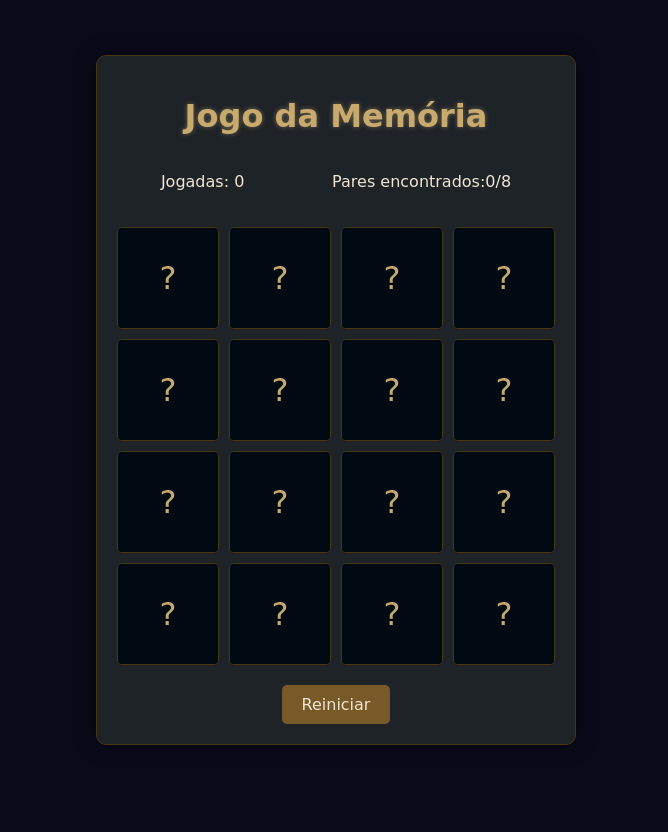
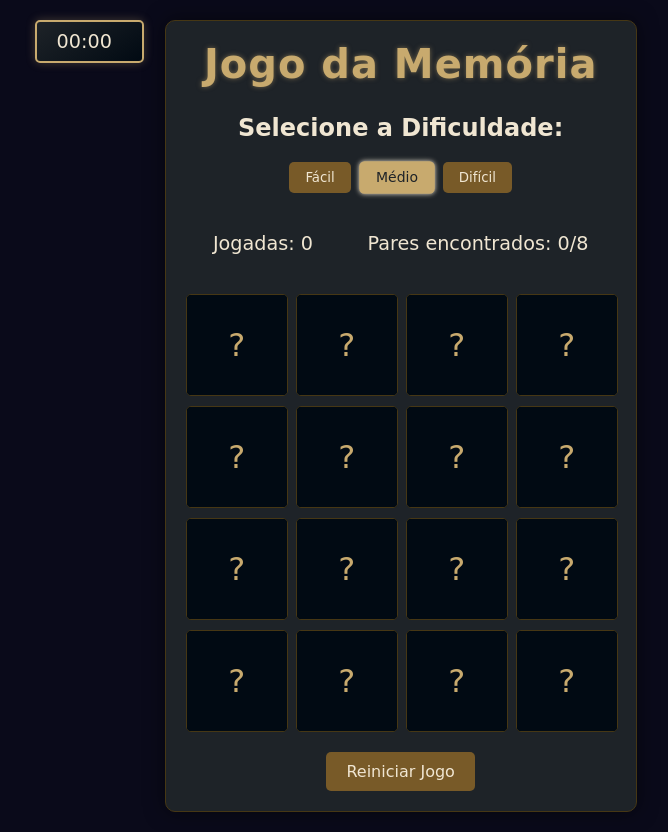
Before and after one commit to pixies0/MemoGame, a plain HTML site: page index.html in a window 1280 px wide. Shown: the whole page, without its empty margins (304-972 px from the left). Before the commit the page ends 800 px from the top, so only its background shows below. Drawn offline with Linux system fonts and the light colour scheme; no server answers; a web font is replaced by a local one.

Commit message:
Incluindo timer e dificuldades

```diff
--- a/index.html
+++ b/index.html
@@ -1,24 +1,38 @@
 <!DOCTYPE html>
-<html lang="en">
+<html lang="pt-br">
 <head>
     <meta charset="UTF-8">
     <meta name="viewport" content="width=device-width, initial-scale=1.0">
-    <link rel="stylesheet" href="style.css">
+    <title>Jogo da Memória</title>
     <link rel="preconnect" href="https://fonts.googleapis.com">
     <link rel="preconnect" href="https://fonts.gstatic.com" crossorigin>
     <link href="https://fonts.googleapis.com/css2?family=Underdog&display=swap" rel="stylesheet">
-
-    <title>Jogo da Memoria</title>
+    <link rel="stylesheet" href="style.css">
 </head>
 <body>
-    <div class="game-container">
+    <div class="main-container">
+        <div class="timer-container">
+            <div class="timer">00:00</div>
+        </div>
+        <div class="game-container">
         <h1>Jogo da Memória</h1>
+        <div class="difficulty-selector">
+            <h2>Selecione a Dificuldade:</h2>
+            <div class="difficulty-options">
+                <button data-difficulty="easy">Fácil</button>
+                <button data-difficulty="medium">Médio</button>
+                <button data-difficulty="hard">Difícil</button>
+            </div>
+        </div>
+
         <div class="stats">
             <p>Jogadas: <span id="moves">0</span></p>
-            <p>Pares encontrados:<span id="pairs">0</span></p>
+            <p>Pares encontrados: <span id="pairs">0</span>/<span id="total-pairs">0</span></p>
         </div>
+
         <div class="memory-board" id="board"></div>
-        <button id="restart">Reiniciar</button>
+        <button id="restart">Reiniciar Jogo</button>
+        </div>
     </div>
     <script src="script.js"></script>
 </body>
--- a/script.js
+++ b/script.js
@@ -1,8 +1,9 @@
-document.addEventListener('DOMContentLoaded', () => {
-    const board = document.getElementById('board');
-    const movesDisplay = document.getElementById('moves');
-    const pairsDisplay = document.getElementById('pairs');
-    const restartButton = document.getElementById('restart');
+document.addEventListener("DOMContentLoaded", () => {
+  const board = document.getElementById("board");
+  const movesDisplay = document.getElementById("moves");
+  const pairsDisplay = document.getElementById("pairs");
+  const totalPairsDisplay = document.getElementById("total-pairs");
+  const restartButton = document.getElementById("restart");
 
   let cards = [];
   let flippedCards = [];
@@ -12,60 +13,142 @@ document.addEventListener('DOMContentLoaded', () => {
   let champions = [];
   let selectedChampions = [];
 
-    async function loadChampions() {
-        try {
-            const response = await fetch('https://ddragon.leagueoflegends.com/cdn/14.12.1/data/pt_BR/champion.json');
-            const data = await response.json();
-            champions = Object.values(data.data);
+  let timerInterval;
+  let seconds = 0;
+  let timerStarted = false;
+  const timerDisplay = document.querySelector(".timer");
 
-            selectedChampions = [...champions]
-                .sort(() => 0.5 - Math.random())
-                .slice(0, 8);
-
-            createBoard();
-        } catch (error) {
-            console.error('Erro ao carregar campeões:', error);
-            selectedChampions = [
-                { key: '266', id: 'Aatrox', image: { full: 'Aatrox.png' } },
-                { key: '103', id: 'Ahri', image: { full: 'Ahri.png' } },
-                { key: '84', id: 'Akali', image: { full: 'Akali.png' } },
-                { key: '166', id: 'Akshan', image: { full: 'Akshan.png' } },
-                { key: '12', id: 'Alistar', image: { full: 'Alistar.png' } },
-                { key: '32', id: 'Amumu', image: { full: 'Amumu.png' } },
-                { key: '34', id: 'Anivia', image: { full: 'Anivia.png' } },
-                { key: '1', id: 'Annie', image: { full: 'Annie.png' } }
-            ];
-            createBoard();
+  function startTimer() {
+    if (!timerStarted) {
+      timerStarted = true;
+      timerInterval = setInterval(() => {
+        seconds++;
+        updateTimerDisplay();
+      }, 1000);
     }
   }
 
+  function stopTimer() {
+    clearInterval(timerInterval);
+  }
+
+  function resetTimer() {
+    stopTimer();
+    seconds = 0;
+    timerStarted = false;
+    updateTimerDisplay();
+  }
+
+  function updateTimerDisplay() {
+    const mins = Math.floor(seconds / 60)
+      .toString()
+      .padStart(2, "0");
+    const secs = (seconds % 60).toString().padStart(2, "0");
+    timerDisplay.textContent = `${mins}:${secs}`;
+  }
+
+  const difficultySettings = {
+    easy: {
+      pairs: 2,
+      cols: 2,
+      cardSize: "120px",
+    },
+    medium: {
+      pairs: 8,
+      cols: 4,
+      cardSize: "100px",
+    },
+    hard: {
+      pairs: 18, // 6x6 (36 cartas)
+      cols: 6,
+      cardSize: "80px",
+    },
+  };
+
+  let currentDifficulty = "medium";
+
+  async function loadChampions() {
+    try {
+      const response = await fetch(
+        "https://ddragon.leagueoflegends.com/cdn/14.12.1/data/pt_BR/champion.json"
+      );
+      const data = await response.json();
+      champions = Object.values(data.data);
+      setupGame();
+    } catch (error) {
+      console.error("Erro ao carregar campeões:", error);
+      champions = [
+        { key: "266", id: "Aatrox", image: { full: "Aatrox.png" } },
+        { key: "103", id: "Ahri", image: { full: "Ahri.png" } },
+        { key: "84", id: "Akali", image: { full: "Akali.png" } },
+        { key: "166", id: "Akshan", image: { full: "Akshan.png" } },
+        { key: "12", id: "Alistar", image: { full: "Alistar.png" } },
+        { key: "32", id: "Amumu", image: { full: "Amumu.png" } },
+        { key: "34", id: "Anivia", image: { full: "Anivia.png" } },
+        { key: "1", id: "Annie", image: { full: "Annie.png" } },
+        { key: "523", id: "Aphelios", image: { full: "Aphelios.png" } },
+        { key: "22", id: "Ashe", image: { full: "Ashe.png" } },
+        { key: "136", id: "AurelionSol", image: { full: "AurelionSol.png" } },
+        { key: "268", id: "Azir", image: { full: "Azir.png" } },
+        { key: "432", id: "Bard", image: { full: "Bard.png" } },
+        { key: "200", id: "Belveth", image: { full: "Belveth.png" } },
+        { key: "53", id: "Blitzcrank", image: { full: "Blitzcrank.png" } },
+        { key: "63", id: "Brand", image: { full: "Brand.png" } },
+        { key: "201", id: "Braum", image: { full: "Braum.png" } },
+        { key: "51", id: "Caitlyn", image: { full: "Caitlyn.png" } },
+        { key: "164", id: "Camille", image: { full: "Camille.png" } },
+      ];
+      setupGame();
+    }
+  }
+
+  function setupGame() {
+    resetTimer();
+    const settings = difficultySettings[currentDifficulty];
+    selectedChampions = [...champions]
+        .sort(() => 0.5 - Math.random())
+        .slice(0, settings.pairs);
+
+    totalPairsDisplay.textContent = settings.pairs;
+    createBoard();
+}
+
   function createBoard() {
-        board.innerHTML = '';
+    board.innerHTML = "";
+    const settings = difficultySettings[currentDifficulty];
 
-        let deck = [...selectedChampions, ...selectedChampions]
-            .map(champ => ({
-                ...champ,
-                uniqueId: champ.key + '-' + Math.random().toString(36).substr(2, 9)
-            }))
-            .sort(() => Math.random() - 0.5);
+    board.style.gridTemplateColumns = `repeat(${settings.cols}, var(--card-size))`;
+
+    document.documentElement.style.setProperty(
+      "--card-size",
+      settings.cardSize
+    );
+
+    let deck = [];
+    selectedChampions.forEach((champion) => {
+      deck.push({ ...champion, uniqueId: champion.key + "-1" });
+      deck.push({ ...champion, uniqueId: champion.key + "-2" });
+    });
+
+    deck = deck.sort(() => Math.random() - 0.5);
 
     deck.forEach((champion) => {
-            const card = document.createElement('div');
-            card.className = 'card';
+      const card = document.createElement("div");
+      card.className = "card";
       card.dataset.id = champion.uniqueId;
       card.dataset.championKey = champion.key;
 
-            const img = document.createElement('img');
-            img.className = 'champion-img';
+      const img = document.createElement("img");
+      img.className = "champion-img";
       img.src = `https://ddragon.leagueoflegends.com/cdn/14.12.1/img/champion/${champion.image.full}`;
       img.alt = champion.id;
 
       card.appendChild(img);
-            card.addEventListener('click', flipCard);
+      card.addEventListener("click", flipCard);
       board.appendChild(card);
     });
 
-        cards = document.querySelectorAll('.card');
+    cards = document.querySelectorAll(".card");
     moves = 0;
     pairsFound = 0;
     flippedCards = [];
@@ -75,6 +158,10 @@ document.addEventListener('DOMContentLoaded', () => {
   function flipCard() {
     if (!canFlip || this.classList.contains('flipped') || this.classList.contains('matched')) {
         return;
+    }
+
+    if (!timerStarted) {
+        startTimer();
     }
 
     this.classList.add('flipped');
@@ -92,8 +179,8 @@ document.addEventListener('DOMContentLoaded', () => {
     const [card1, card2] = flippedCards;
 
     if (card1.dataset.championKey === card2.dataset.championKey) {
-            card1.classList.add('matched');
-            card2.classList.add('matched');
+      card1.classList.add("matched");
+      card2.classList.add("matched");
       pairsFound++;
       updateStats();
       flippedCards = [];
@@ -101,13 +188,15 @@ document.addEventListener('DOMContentLoaded', () => {
 
       if (pairsFound === selectedChampions.length) {
         setTimeout(() => {
-                    alert(`Parabéns! Você completou o jogo em ${moves} jogadas!`);
+            const mins = Math.floor(seconds / 60);
+            const secs = seconds % 60;
+            alert(`Parabéns! Você completou o jogo em ${moves} jogadas e ${mins}m${secs}s!`);
         }, 500);
     }
     } else {
       setTimeout(() => {
-                card1.classList.remove('flipped');
-                card2.classList.remove('flipped');
+        card1.classList.remove("flipped");
+        card2.classList.remove("flipped");
         flippedCards = [];
         canFlip = true;
       }, 1000);
@@ -116,10 +205,30 @@ document.addEventListener('DOMContentLoaded', () => {
 
   function updateStats() {
     movesDisplay.textContent = moves;
-        pairsDisplay.textContent = `${pairsFound}/${selectedChampions.length}`;
+    pairsDisplay.textContent = pairsFound;
   }
 
-    restartButton.addEventListener('click', loadChampions);
+  function setupDifficultyButtons() {
+    const buttons = document.querySelectorAll(".difficulty-options button");
 
+    buttons.forEach((button) => {
+      button.addEventListener("click", () => {
+        currentDifficulty = button.dataset.difficulty;
+
+        buttons.forEach((btn) => btn.classList.remove("active"));
+        button.classList.add("active");
+
+        setupGame();
+      });
+    });
+
+    document
+      .querySelector('.difficulty-options button[data-difficulty="medium"]')
+      .classList.add("active");
+  }
+
+  restartButton.addEventListener("click", setupGame);
+
+  setupDifficultyButtons();
   loadChampions();
 });
--- a/style.css
+++ b/style.css
@@ -1,5 +1,9 @@
+:root {
+  --card-size: 100px;
+}
+
 body {
-    font-family: 'Underdog', cursive, sans-serif;
+  font-family: "Underdog", cursive, sans-serif;
   background-color: #0a0a1a;
   color: #f0e6d2;
   display: flex;
@@ -9,7 +13,25 @@ body {
   margin: 0;
 }
 
+h1 {
+  color: #c8aa6e;
+  text-shadow: 0 0 5px rgba(200, 170, 110, 0.5);
+  font-size: 2.5rem;
+  letter-spacing: 1px;
+  margin-top: 0;
+}
+
+.main-container {
+  display: flex;
+  align-items: flex-start;
+  gap: 20px;
+  max-width: 1200px;
+  margin: 0 auto;
+  padding: 20px;
+}
+
 .game-container {
+  flex-grow: 1;
   background-color: #1e2328;
   border-radius: 10px;
   box-shadow: 0 0 20px rgba(0, 0, 0, 0.5);
@@ -19,14 +41,74 @@ body {
   border: 1px solid #463714;
 }
 
-h1 {
-    font-family: 'Underdog', cursive;
-    color: #c8aa6e;
-    text-shadow: 0 0 5px rgba(200, 170, 110, 0.5);
+.game-header {
+  display: flex;
+  justify-content: space-between;
+  align-items: center;
+  margin-bottom: 20px;
+  position: relative;
 }
 
-.stats, #restart {
-    font-family: 'Underdog', cursive;
+.game-header h1 {
+  margin: 0;
+}
+
+.timer-container {
+  position: sticky;
+  top: 20px;
+  min-width: 100px;
+}
+
+.timer {
+  background-color: #010a13;
+  border: 2px solid #c8aa6e;
+  border-radius: 5px;
+  padding: 8px 15px;
+  font-family: "Underdog", cursive;
+  font-size: 1.2rem;
+  color: #f0e6d2;
+  text-align: center;
+  box-shadow: 0 0 10px rgba(200, 170, 110, 0.3);
+  position: sticky;
+  top: 20px;
+  background: linear-gradient(145deg, #1e2328, #010a13);
+  padding-left: 20px;
+  padding-right: 30px;
+}
+
+.difficulty-selector {
+  margin-bottom: 20px;
+}
+
+.difficulty-options {
+  display: flex;
+  justify-content: center;
+  gap: 10px;
+  margin-top: 10px;
+  flex-wrap: wrap;
+}
+
+.difficulty-options button {
+  padding: 8px 16px;
+  background-color: #785a28;
+  color: #f0e6d2;
+  border: none;
+  border-radius: 5px;
+  cursor: pointer;
+  font-family: "Underdog", cursive;
+  transition: all 0.3s;
+}
+
+.difficulty-options button:hover {
+  background-color: #c8aa6e;
+  color: #1e2328;
+}
+
+.difficulty-options button.active {
+  background-color: #c8aa6e;
+  color: #1e2328;
+  box-shadow: 0 0 5px #f0e6d2;
+  transform: scale(1.05);
 }
 
 .stats {
@@ -34,19 +116,20 @@ h1 {
   justify-content: space-around;
   margin-bottom: 20px;
   color: #f0e6d2;
+  font-size: 1.2rem;
 }
 
 .memory-board {
   display: grid;
-    grid-template-columns: repeat(4, 1fr);
   gap: 10px;
   margin: 0 auto;
-    max-width: 500px;
+  justify-content: center;
+  transition: grid-template-columns 0.3s ease;
 }
 
 .card {
-    width: 100px;
-    height: 100px;
+  width: var(--card-size);
+  height: var(--card-size);
   background-color: #010a13;
   border-radius: 5px;
   border: 1px solid #463714;
@@ -58,7 +141,7 @@ h1 {
 }
 
 .card::before {
-    content: '?';
+  content: "?";
   position: absolute;
   top: 0;
   left: 0;
@@ -71,6 +154,7 @@ h1 {
   color: #c8aa6e;
   background-color: #010a13;
   transition: opacity 0.3s;
+  z-index: 2;
 }
 
 .card.flipped::before {
@@ -78,11 +162,16 @@ h1 {
 }
 
 .card .champion-img {
-    width: 100%;
-    height: 100%;
-    object-fit: cover;
+  position: absolute;
+  width: 90%;
+  height: 90%;
+  object-fit: contain;
   opacity: 0;
   transition: opacity 0.3s;
+  top: 50%;
+  left: 50%;
+  transform: translate(-50%, -50%);
+  border-radius: 3px;
 }
 
 .card.flipped .champion-img {
@@ -92,9 +181,10 @@ h1 {
 .card.matched {
   background-color: #005a82;
   box-shadow: 0 0 10px #0099ff;
+  cursor: default;
 }
 
-.card:hover {
+.card:hover:not(.matched) {
   transform: scale(1.05);
   box-shadow: 0 0 10px #c8aa6e;
 }
@@ -108,10 +198,56 @@ h1 {
   border-radius: 5px;
   cursor: pointer;
   font-size: 16px;
-    transition: background-color 0.3s;
+  font-family: "Underdog", cursive;
+  transition: all 0.3s;
 }
 
 #restart:hover {
   background-color: #c8aa6e;
   color: #1e2328;
+  transform: scale(1.05);
 }
+
+/* Responsividade */
+@media (max-width: 600px) {
+  :root {
+    --card-size: 80px;
+  }
+
+  h1 {
+    font-size: 1.8rem;
+  }
+
+  .main-container {
+    flex-direction: column;
+  }
+
+  .game-container {
+    width: 95%;
+    padding: 10px;
+  }
+
+  .timer-container {
+    width: 100%;
+    position: static;
+    margin-bottom: 15px;
+  }
+
+  .timer {
+    position: static;
+    display: inline-block;
+    clip-path: none;
+    border-left: 2px solid #c8aa6e;
+    border-bottom: 2px solid #c8aa6e;
+    padding: 10px 15px;
+  }
+
+  .difficulty-options {
+    flex-direction: column;
+    align-items: center;
+  }
+
+  .difficulty-options button {
+    width: 80%;
+  }
+}
```
Lines whose indentation alone changed are shown as unchanged.
